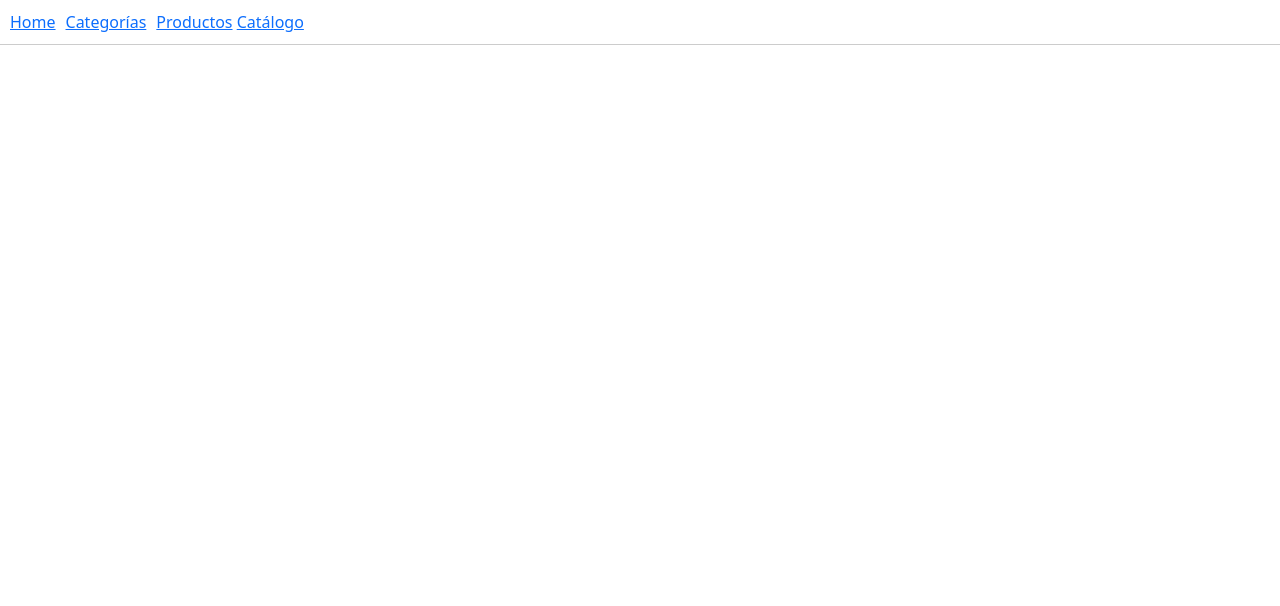
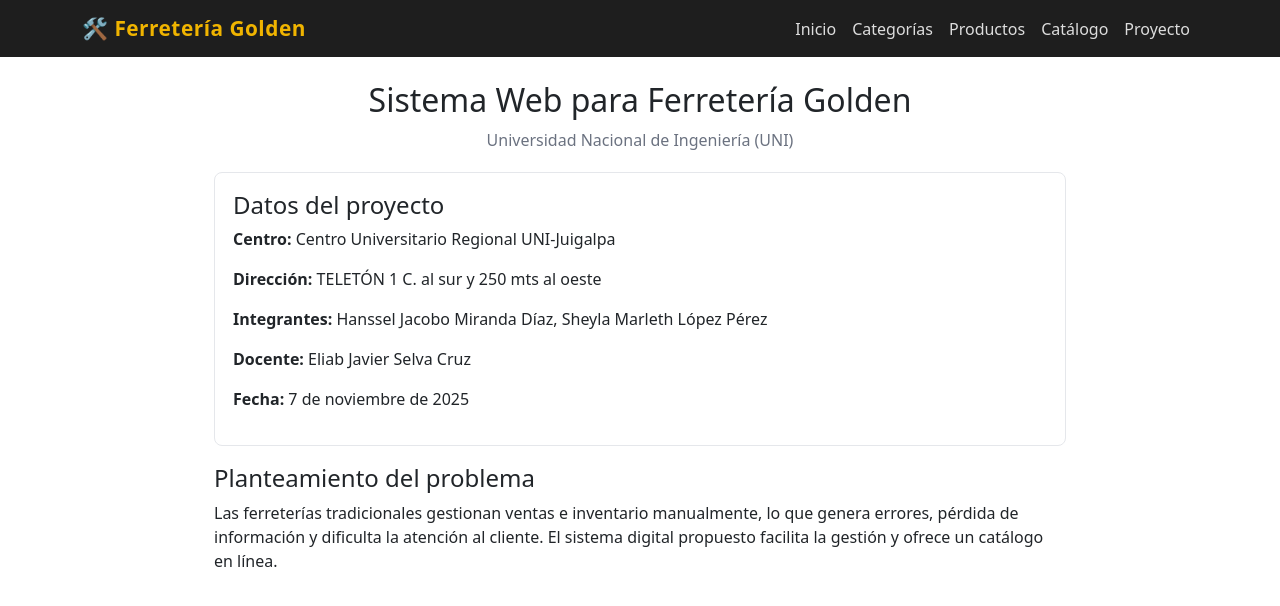
Before and after one commit to hanssel1300/mi-proyecto-vite, a React (Vite) app: page /proyecto in a window 1280 px wide. Shown: the top 606 px of the page. Built offline with nearby package versions, Linux system fonts and the light colour scheme; no server answers.

Commit message:
Agregado nuevo diseño para Home con temática Ferretería Golden

```diff
--- a/src/App.css
+++ b/src/App.css
@@ -4,3 +4,19 @@
   margin: 20px 0;
   font-family: "Segoe UI", sans-serif;
 }
+/* NAVBAR LINKS */
+.nav-link {
+  color: #ddd !important;
+  font-weight: 500;
+  transition: 0.2s;
+}
+
+.nav-link:hover {
+  color: #f0b400 !important; /* Dorado */
+  transform: translateY(-2px);
+}
+
+.navbar-brand {
+  font-size: 1.3rem !important;
+  letter-spacing: 0.5px;
+}
--- a/src/App.jsx
+++ b/src/App.jsx
@@ -1,26 +1,49 @@
 import React from "react";
 import { Routes, Route, Link } from "react-router-dom";
+import { Navbar, Nav, Container } from "react-bootstrap";
 import Home from "./views/Home";
 import Categorias from "./views/Categorias";
 import Productos from "./views/Productos";
 import Catalogo from "./views/Catalogo";
+import ProyectoInfo from "./ProyectoInfo";
 import "./App.css";
 
 const App = () => {
   return (
     <div>
-      <nav style={{ padding: 10, borderBottom: "1px solid #ccc" }}>
-        <Link to="/" style={{ marginRight: 10 }}>Home</Link>
-        <Link to="/categorias" style={{ marginRight: 10 }}>Categorías</Link>
-        <Link to="/productos">Productos</Link> {/* ← AGREGADO */}
-        <Link to="/catalogo">Catálogo</Link>   {/* ← AGREGADO */}
-      </nav>
+      {/* NAVBAR PROFESIONAL */}
+      <Navbar expand="lg" style={{ backgroundColor: "#1e1e1e" }} variant="dark">
+        <Container>
 
+          {/* LOGO / TITULO */}
+          <Navbar.Brand as={Link} to="/" style={{ fontWeight: "bold", color: "#f0b400" }}>
+            🛠️ Ferretería Golden
+          </Navbar.Brand>
+
+          <Navbar.Toggle aria-controls="basic-navbar-nav" />
+
+          <Navbar.Collapse id="basic-navbar-nav">
+            <Nav className="ms-auto">
+
+              <Nav.Link as={Link} to="/">Inicio</Nav.Link>
+              <Nav.Link as={Link} to="/categorias">Categorías</Nav.Link>
+              <Nav.Link as={Link} to="/productos">Productos</Nav.Link>
+              <Nav.Link as={Link} to="/catalogo">Catálogo</Nav.Link>
+              <Nav.Link as={Link} to="/proyecto">Proyecto</Nav.Link>
+
+            </Nav>
+          </Navbar.Collapse>
+
+        </Container>
+      </Navbar>
+
+      {/* RUTAS */}
       <Routes>
         <Route path="/" element={<Home />} />
         <Route path="/categorias" element={<Categorias />} />
         <Route path="/productos" element={<Productos />} />
         <Route path="/catalogo" element={<Catalogo />} />
+        <Route path="/proyecto" element={<ProyectoInfo />} />
       </Routes>
     </div>
   );
--- a/src/ProyectoInfo.jsx
+++ b/src/ProyectoInfo.jsx
@@ -0,0 +1,31 @@
+// src/ProyectoInfo.jsx
+import React from "react";
+
+const ProyectoInfo = () => {
+  return (
+    <div style={{ padding: 24, maxWidth: 900, margin: "0 auto" }}>
+      <h2 style={{ textAlign: "center" }}>Sistema Web para Ferretería Golden</h2>
+      <p style={{ textAlign: "center", color: "#6b7280" }}>Universidad Nacional de Ingeniería (UNI)</p>
+
+      <div style={{ border: "1px solid #e5e7eb", padding: 18, borderRadius: 8, marginTop: 20 }}>
+        <h4>Datos del proyecto</h4>
+        <p><strong>Centro:</strong> Centro Universitario Regional UNI-Juigalpa</p>
+        <p><strong>Dirección:</strong> TELETÓN 1 C. al sur y 250 mts al oeste</p>
+        <p><strong>Integrantes:</strong> Hanssel Jacobo Miranda Díaz, Sheyla Marleth López Pérez</p>
+        <p><strong>Docente:</strong> Eliab Javier Selva Cruz</p>
+        <p><strong>Fecha:</strong> 7 de noviembre de 2025</p>
+      </div>
+
+      <div style={{ marginTop: 18 }}>
+        <h4>Planteamiento del problema</h4>
+        <p>
+          Las ferreterías tradicionales gestionan ventas e inventario manualmente,
+          lo que genera errores, pérdida de información y dificulta la atención al cliente.
+          El sistema digital propuesto facilita la gestión y ofrece un catálogo en línea.
+        </p>
+      </div>
+    </div>
+  );
+};
+
+export default ProyectoInfo;
--- a/src/views/Home.jsx
+++ b/src/views/Home.jsx
@@ -1,23 +1,102 @@
-import React from "react";
-import Titulo from "../components/Titulo";
-import Contador from "../components/Contador";
-import FirestoreDemo from "../components/FirestoreDemo";
+// src/views/Home.jsx
+import React, { useState } from "react";
+import { Button, Container, Row, Col, Card } from "react-bootstrap";
 
 const Home = () => {
+  const [contador, setContador] = useState(0);
+
   return (
-    <div style={{ padding: 20 }}>
-      <Titulo texto="Bienvenido a mi Proyecto React con Vite" />
-      <p>Este es el contenido principal de la página de inicio.</p>
+    <Container className="mt-4">
 
-      <hr />
+      {/* ENCABEZADO */}
+      <div className="text-center mb-4">
+        <h1 style={{ color: "#d4a106", fontWeight: "bold" }}>
+          🔧 Ferretería Golden
+        </h1>
+        <p className="text-muted" style={{ fontSize: 18 }}>
+          Todo en herramientas, materiales y suministros para tu proyecto.
+        </p>
+      </div>
 
-      <Contador />
+      {/* SECCIÓN DESTACADA */}
+      <Row className="mb-4">
+        <Col md={12}>
+          <Card className="shadow">
+            <Card.Body className="text-center">
+              <h4 className="mb-3" style={{ fontWeight: "bold" }}>
+                Bienvenido a nuestro sistema
+              </h4>
+              <p className="text-muted">
+                Explora nuestro catálogo, gestiona productos y descubre nuevas
+                herramientas disponibles.
+              </p>
+            </Card.Body>
+          </Card>
+        </Col>
+      </Row>
 
-      <hr />
+      {/* GRID DE SERVICIOS */}
+      <Row className="mb-4">
 
-      {/* Aquí mostramos el demo de Firestore */}
-      <FirestoreDemo />
-    </div>
+        <Col md={4} className="mb-3">
+          <Card className="h-100 shadow-sm">
+            <Card.Body className="text-center">
+              <h5>🛠 Catálogo de productos</h5>
+              <p className="text-muted small">
+                Explora herramientas, materiales y accesorios disponibles.
+              </p>
+            </Card.Body>
+          </Card>
+        </Col>
+
+        <Col md={4} className="mb-3">
+          <Card className="h-100 shadow-sm">
+            <Card.Body className="text-center">
+              <h5>📦 Inventario</h5>
+              <p className="text-muted small">
+                Control de existencias para cada producto.
+              </p>
+            </Card.Body>
+          </Card>
+        </Col>
+
+        <Col md={4} className="mb-3">
+          <Card className="h-100 shadow-sm">
+            <Card.Body className="text-center">
+              <h5>🔍 Búsquedas inteligentes</h5>
+              <p className="text-muted small">
+                Encuentra productos por nombre, categoría o descripción.
+              </p>
+            </Card.Body>
+          </Card>
+        </Col>
+
+      </Row>
+
+      {/* DEMO DE CONTADOR */}
+      <Row>
+        <Col md={12}>
+          <Card className="p-3 shadow-sm">
+            <h5 className="mb-3">Ejemplo de useState en React</h5>
+
+            <p className="fw-bold">Contador actual: {contador}</p>
+
+            <div className="d-flex gap-2">
+              <Button variant="success" onClick={() => setContador(contador + 1)}>
+                ➕ Incrementar
+              </Button>
+              <Button variant="warning" onClick={() => setContador(contador - 1)}>
+                ➖ Decrementar
+              </Button>
+              <Button variant="secondary" onClick={() => setContador(0)}>
+                🔁 Reiniciar
+              </Button>
+            </div>
+          </Card>
+        </Col>
+      </Row>
+
+    </Container>
   );
 };
 
```
Also changed, not shown: src/components/Header.jsx (+30 -4 lines), 1 other file (tests, documents, lock files or other folders).
